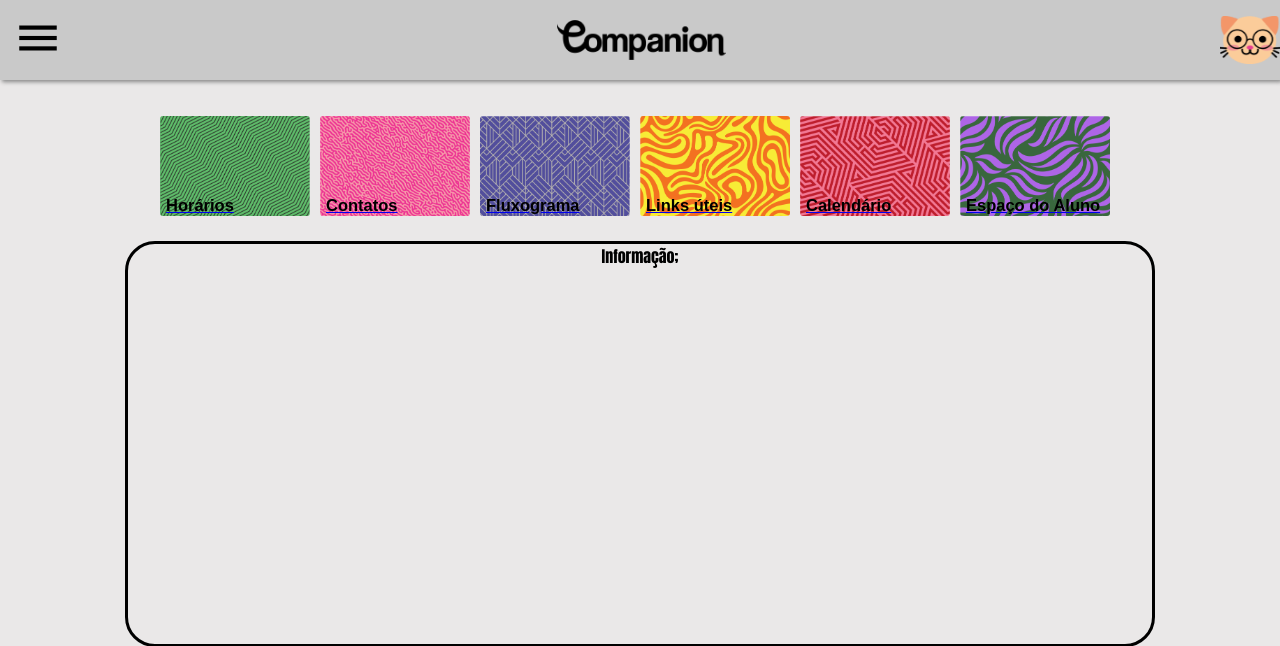
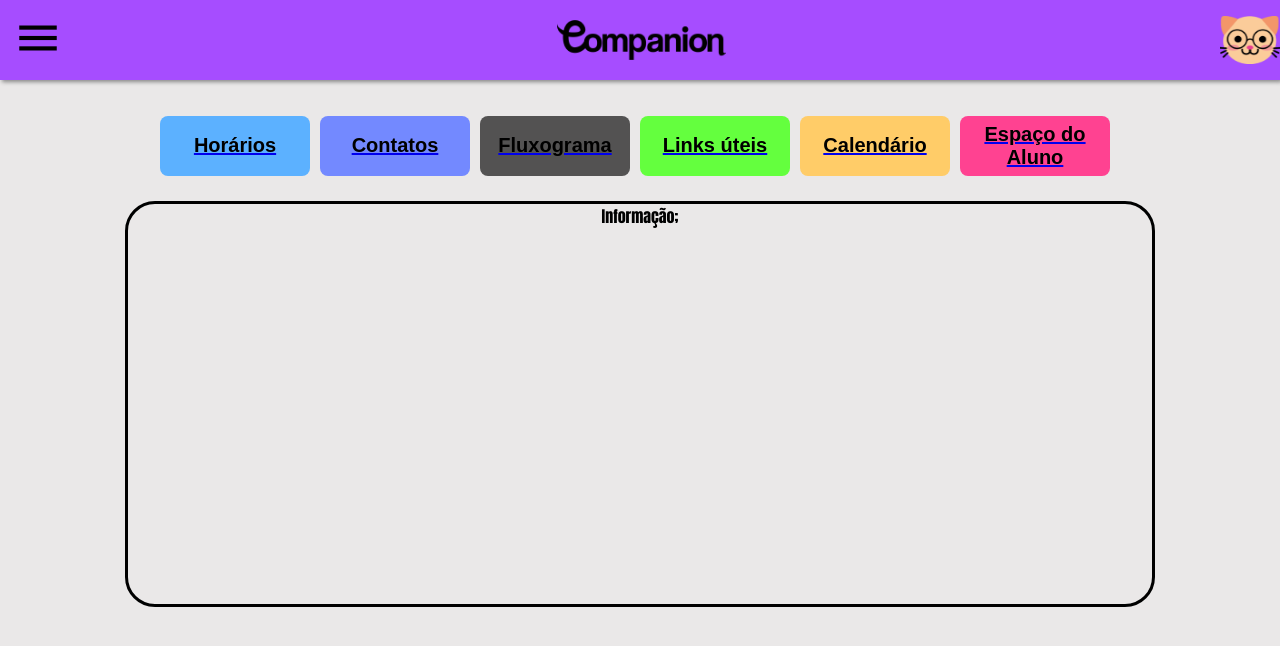
Before and after one commit to sophiaprado1/dwm-2023-2-companion, a PHP site: page /view/Home.php in a window 1280 px wide; the page is wider, and only the part inside the window is pictured. Shown: the top 646 px of that part. Run offline with PHP 8.4, Linux system fonts and the light colour scheme.

Commit message:
Atualização do front-end

```diff
--- a/project/view/Calendario.php
+++ b/project/view/Calendario.php
@@ -13,6 +13,11 @@
     <script src='./scripts/Calendar/dist/index.global.min.js'></script>
     <script src='./scripts/Calendar/packages/core/locales-all.global.min.js'></script>
     <script src="./scripts/calendar.js"></script>
+    <style>
+        .head{
+            background-color: #FFCC68;
+        }
+    </style>
 </head>
 <?php
     include "./utils/header.html";
--- a/project/view/Cardapio.php
+++ b/project/view/Cardapio.php
@@ -10,6 +10,11 @@
     <title>Companion - Cardápio RU</title>
     <script type="text/javascript" src="./utils/js/jquery.js"></script>
     <link rel="stylesheet" href="./css/style.css">
+    <style>
+        .head{
+            background-color: #C9C9C9;
+        }
+    </style>
 </head>
 <?php
     include "./utils/header.html";
--- a/project/view/Contatos.php
+++ b/project/view/Contatos.php
@@ -10,6 +10,11 @@
     <link rel="stylesheet" href="./css/style.css">
     <script type="text/javascript" src="./utils/js/jquery.js"></script>
     <title>Companion - Contatos</title>
+    <style>
+        .head{
+            background-color: #7389FF;
+        }
+    </style>
 </head>
 <?php
     include "./utils/header.html";
--- a/project/view/Home.php
+++ b/project/view/Home.php
@@ -9,6 +9,11 @@
     <meta name="viewport" content="width=device-width, initial-scale=1.0">
     <title>Companion - Home</title>
     <link rel="stylesheet" href="./css/style.css">
+    <style>
+        .head{
+            background-color: #A64DFF;
+        }
+    </style>
 </head>
 <?php
     include "./utils/header.html"; //Para alterar algo da barra header, vá para o arquivo chamado header.php em ./utils
@@ -16,24 +21,23 @@
 <body>
     <div class="body-div-preB">
         <div class="body-div-buttons">
-
-            <span>
-                <a href="./Horarios.php"><button class="button" style="background-image: url(./img/buttons/horarios.png);"><div>Horários</div></button></a>
+        <span>
+                <a href="./Horarios.php"><button class="button" style="background-color: #5CB1FF;">Horários</button></a>
             </span>
             <span>
-                <a href="./Contatos.php"><button class="button" style="background-image: url(./img/buttons/contatos.png);">Contatos</button></a>
+                 <a href="./Contatos.php"><button class="button" style="background-color: #7389FF;">Contatos</button></a>
             </span>
             <span>
-                <a href="./Fluxograma.php"><button class="button" style="background-image: url(./img/buttons/fluxograma.png);">Fluxograma</button></a>
+                <a href="./Fluxograma.php"><button class="button" style="background-color: #535252;">Fluxograma</button></a>
             </span>
             <span>
-                <a href="./Links.php"><button class="button" style="background-image: url(./img/buttons/links.png);">Links úteis</button></a>
+                <a href="./Links.php"><button class="button" style="background-color: #64FF3E;">Links úteis</button></a>
             </span>
             <span>
-                <a href="./Calendario.php"><button class="button" style="background-image: url(./img/buttons/calendario.png);">Calendário</button></a>
+                <a href="./Calendario.php"><button class="button" style="background-color: #FFCC68;">Calendário</button></a>
             </span>
             <span>
-                <a href="https://ww2.uft.edu.br/index.php/aluno" target="_blank"><button class="button" style="background-image: url(./img/buttons/espaco_aluno.png);">Espaço do Aluno</button></a>
+                <a href="https://ww2.uft.edu.br/index.php/aluno" target="_blank"><button class="button" style="background-color: #FF4291;">Espaço do Aluno</button></a>
             </span>
         </div>
     </div>
--- a/project/view/Horarios.php
+++ b/project/view/Horarios.php
@@ -10,6 +10,11 @@
     <title>Companion - Horários</title>
     <script type="text/javascript" src="./utils/js/jquery.js"></script>
     <link rel="stylesheet" href="./css/style.css">
+    <style>
+        .head{
+            background-color: #5CB1FF;
+        }
+    </style>
 </head>
 <?php
     include "./utils/header.html";
--- a/project/view/Links.php
+++ b/project/view/Links.php
@@ -12,6 +12,11 @@
     <meta name="viewport" content="width=device-width, initial-scale=1.0">
     <title>Companion - Links Úteis</title>
     <link rel="stylesheet" href="./css/style.css">
+    <style>
+        .head{
+            background-color: #64FF3E;
+        }
+    </style>
 </head>
 <?php
     include "./utils/header.html";
--- a/project/view/css/style.css
+++ b/project/view/css/style.css
@@ -116,14 +116,15 @@ table {
 
 .button {
     width: 150px;
-    height: 100px;
-    border-radius: 3px;
+    height: 60px;
+    border-radius: 8px;
     border: 0;
     display: flex;
-    align-items: end;
-    font-size: 16.5px;
+    align-items: center;
+    font-size: 20px;
     background-size: cover;
     color: black;
+    justify-content: center;
     font-family: Arial, Helvetica, sans-serif;
     font-weight: 600;
     word-wrap: break-word;
--- a/project/view/scripts/Option2.php
+++ b/project/view/scripts/Option2.php
@@ -20,7 +20,7 @@
 </div>
 <div class="container" style="margin-top: 7px; font-family: Arial, Helvetica, sans-serif; font-size:18px;">
     <div id="Fix" style="background-color: white; width: 95%; height:max-content; text-align:left; margin-top:7px; border-radius:30px;">
-        <div id="Pessoa" style="margin-left: 2%;">
+        <div id="Pessoa" style="margin-left: 35px;">
 
         </div>
     </div>
--- a/project/view/scripts/table.php
+++ b/project/view/scripts/table.php
@@ -33,7 +33,7 @@
             if(mysqli_num_rows($data)!=0){
                 echo "<td>";
                 while ($res = $data->fetch_assoc()){
-                    echo "<div style='background-color:gray'>".$res['materia']."</div><div>".$res['turma']."</div><div> Docente:". $res['professor']."</div><div>".$res['sala']." do ".$res['bloco']."</div>";
+                    echo "<div style='background-color:#5CB1FF'>".$res['materia']."</div><div>".$res['turma']."</div><div> Docente:". $res['professor']."</div><div>".$res['sala']." do ".$res['bloco']."</div>";
                 }
                 echo "</td>";
             }else{
```
Also changed, not shown: project/view/Fluxograma.php (+6 -1 lines), project/view/img/buttons/calendario.png (deleted), project/view/img/buttons/contatos.png (deleted), project/view/img/buttons/espaco_aluno.png (deleted), project/view/img/buttons/fluxograma.png (deleted), project/view/img/buttons/horarios.png (deleted), project/view/img/buttons/links.png (deleted).
